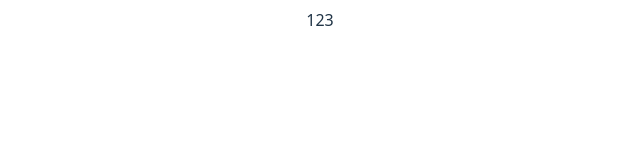
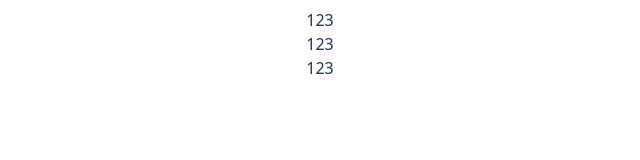
Before and after one commit to IliaStarodubov/blog, a React (Vite) app: page / in a window 1280 px wide. Shown: the top 160 px of the page, without its empty margins (320-960 px from the left). Built offline with nearby package versions, Linux system fonts and the light colour scheme.

Commit message:
Настроить проект

```diff
--- a/src/App.tsx
+++ b/src/App.tsx
@@ -9,6 +9,8 @@ function App() {
 	return (
 		<Div>
 			<div>123</div>
+			<div>123</div>
+			<div>123</div>
 		</Div>
 	);
 }
--- a/src/index.css
+++ b/src/index.css
@@ -23,7 +23,7 @@ a:hover {
 }
 
 body {
-	/* margin: 0; */
+
 	/* display: flex; */
 	place-items: center;
 	min-width: 320px;
```
